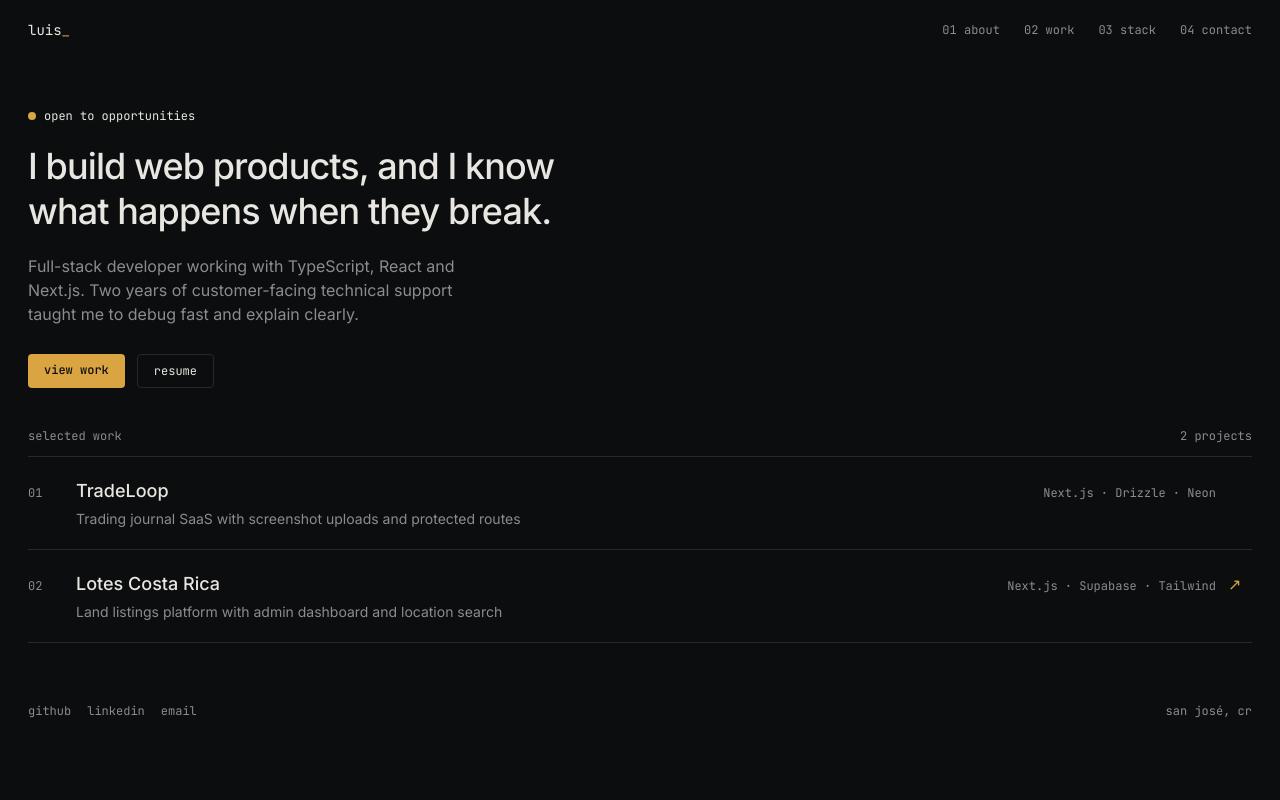
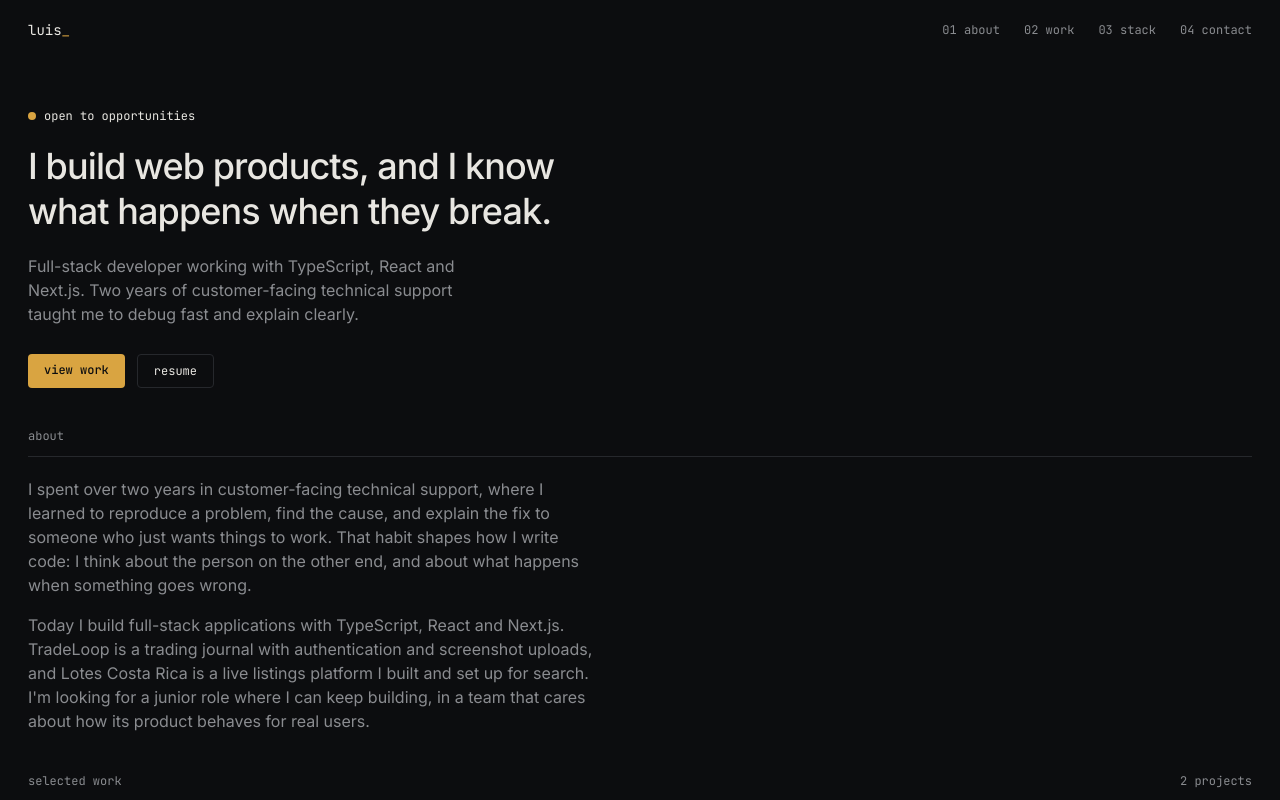
Before and after one commit to luisbr55/Portfolio, a React (Vite) app: page / in a window 1280 px wide. Shown: the top 800 px of the page. Built offline with nearby package versions, Linux system fonts and the light colour scheme.

Commit message:
feat: add about section

```diff
--- a/src/App.tsx
+++ b/src/App.tsx
@@ -2,6 +2,7 @@ import Header from './components/Header'
 import Hero from './components/Hero'
 import Work from './components/Work'
 import Footer from './components/Footer'
+import About from './components/Abouts'
 
 export default function App() {
   return (
@@ -9,6 +10,7 @@ export default function App() {
       <Header />
       <main>
         <Hero />
+        <About/>
         <Work />
       </main>
       <Footer />
--- /dev/null
+++ b/src/components/Abouts.tsx
@@ -0,0 +1,27 @@
+import SectionHeader from "./SectionHeader";
+
+export default function About() {
+  return (
+    <section id="about" className="px-7 pb-10">
+      <SectionHeader title="about" />
+      <div className="mt-5 max-w-xl space-y-4 text-secondary">
+        <p>
+          {" "}
+          I spent over two years in customer-facing technical support, where I
+          learned to reproduce a problem, find the cause, and explain the fix to
+          someone who just wants things to work. That habit shapes how I write
+          code: I think about the person on the other end, and about what
+          happens when something goes wrong.
+        </p>
+        <p>
+          Today I build full-stack applications with TypeScript, React and
+          Next.js. TradeLoop is a trading journal with authentication and
+          screenshot uploads, and Lotes Costa Rica is a live listings platform I
+          built and set up for search. I'm looking for a junior role where I can
+          keep building, in a team that cares about how its product behaves for
+          real users.
+        </p>
+      </div>
+    </section>
+  );
+}
--- a/src/components/Work.tsx
+++ b/src/components/Work.tsx
@@ -22,10 +22,7 @@ const projects: Project[] = [
 export default function Work() {
   return (
     <section id="work" className="px-7 pb-10">
-      <div className="flex justify-between border-b border-lines pb-3 font-mono text-xs text-secondary">
-        <span>selected work</span>
-        <span>{projects.length} projects</span>
-      </div>
+      <SectionHeader title="selected work" aside={`${projects.length} projects`} />
      {projects.map ((project, index)=> (
         <ProjectRow key = {project.name} project={project} index={index}/>
      ))}
```
